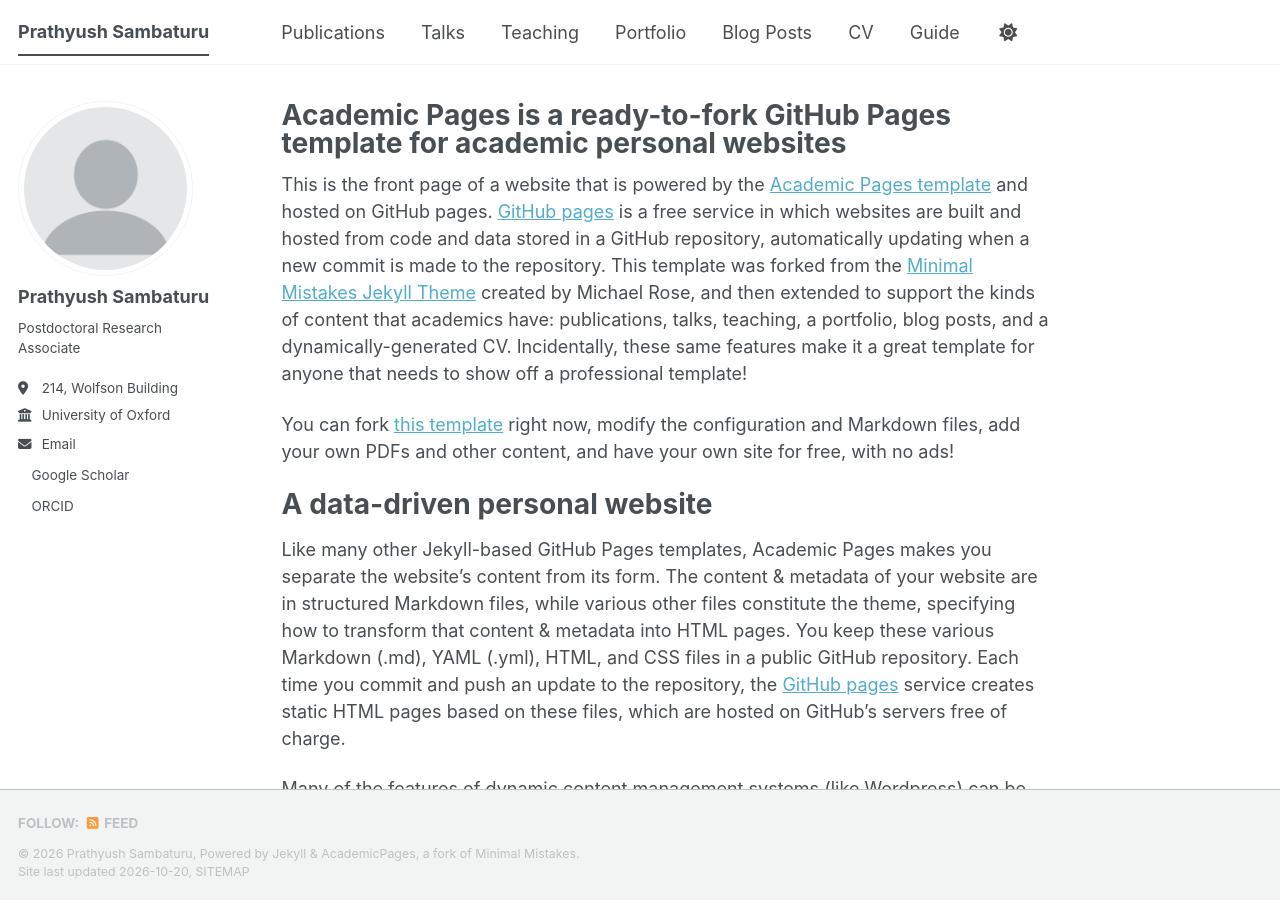
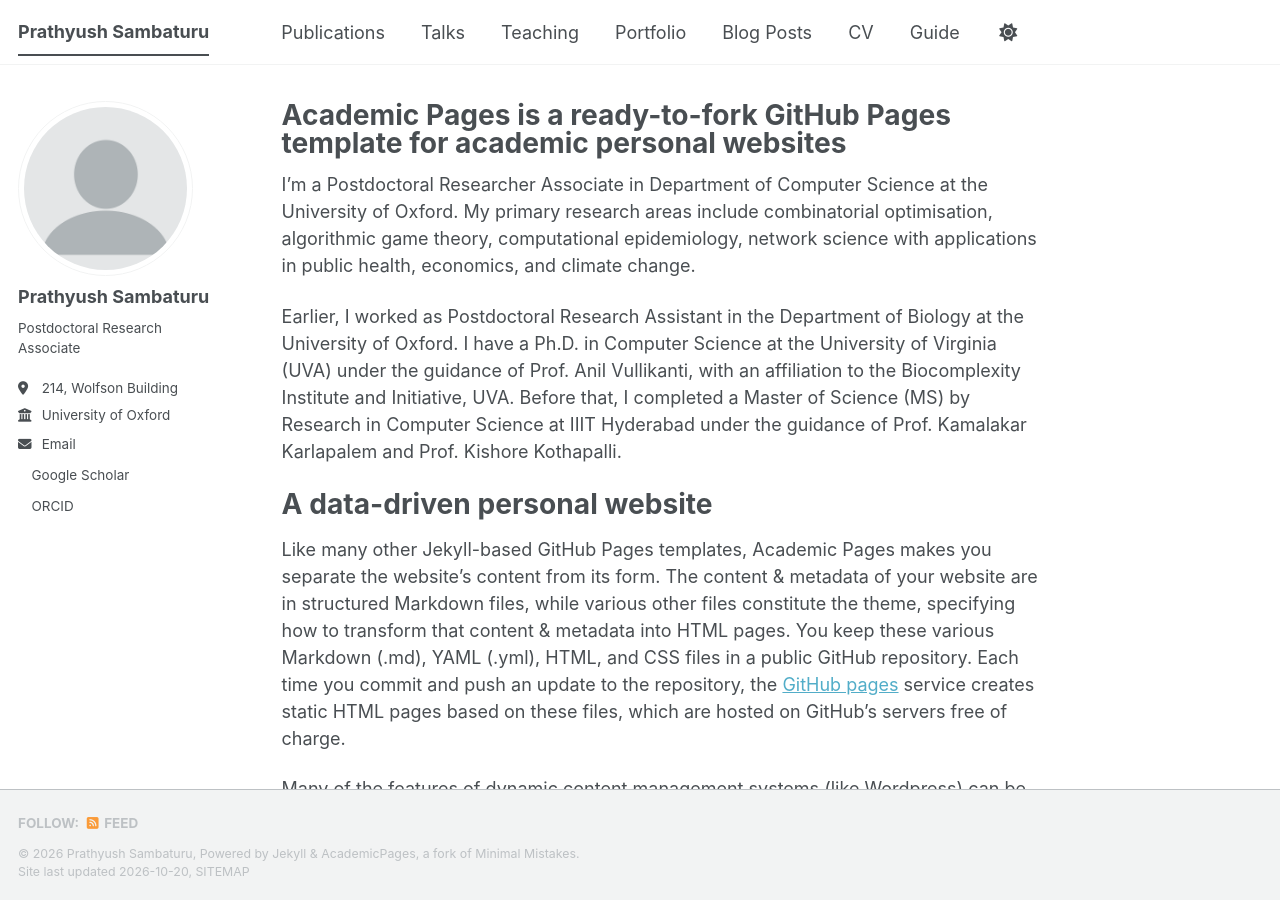
Before and after one commit to prathyushsambaturu1/prathyushsambaturu1.github.io, a Jekyll site: the page built from _pages/about.md, in a window 1280 px wide and 900 px high. Built offline with Jekyll 4.4.1, drawn with Linux system fonts in a browser that asks for light colours; a style sheet for code colours, icons or effects is not loaded.

Commit message:
Update about.md

```diff
--- a/_pages/about.md
+++ b/_pages/about.md
@@ -7,9 +7,11 @@ redirect_from:
   - /about.html
 ---
 
-This is the front page of a website that is powered by the [Academic Pages template](https://github.com/academicpages/academicpages.github.io) and hosted on GitHub pages. [GitHub pages](https://pages.github.com) is a free service in which websites are built and hosted from code and data stored in a GitHub repository, automatically updating when a new commit is made to the repository. This template was forked from the [Minimal Mistakes Jekyll Theme](https://mmistakes.github.io/minimal-mistakes/) created by Michael Rose, and then extended to support the kinds of content that academics have: publications, talks, teaching, a portfolio, blog posts, and a dynamically-generated CV. Incidentally, these same features make it a great template for anyone that needs to show off a professional template!
+I’m a Postdoctoral Researcher Associate in Department of Computer Science at the University of Oxford. My primary research areas include combinatorial optimisation, algorithmic game theory, computational epidemiology, network science with applications in public health, economics, and climate change.
 
- You can fork [this template](https://github.com/academicpages/academicpages.github.io) right now, modify the configuration and Markdown files, add your own PDFs and other content, and have your own site for free, with no ads!
+Earlier, I worked as Postdoctoral Research Assistant in the Department of Biology at the University of Oxford. I have a Ph.D. in Computer Science at the University of Virginia (UVA) under the guidance of Prof. Anil Vullikanti, with an affiliation to the Biocomplexity Institute and Initiative, UVA. Before that, I completed a Master of Science (MS) by Research in Computer Science at IIIT Hyderabad under the guidance of Prof. Kamalakar Karlapalem and Prof. Kishore Kothapalli.
+
+
 
 A data-driven personal website
 ======
```
